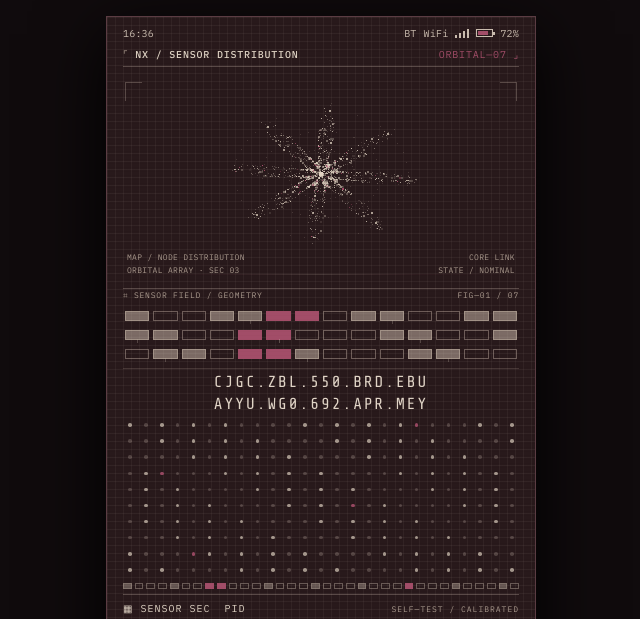
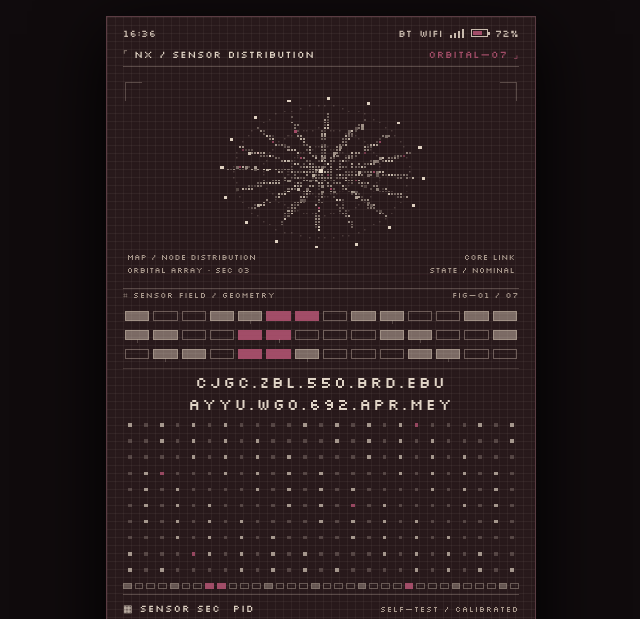
Before and after one commit to ashankchoudhury-ui/NEXUS-OS, a plain HTML site: page web/index.html in a window 1280 px wide. Shown: the top 619 px of the page, without its empty margins (319-959 px from the left). Drawn offline with nearby package versions, Linux system fonts and the light colour scheme.

Commit message:
Restore true pixel-art NEXUS aesthetic with bitmap typography and raster orbital glyph

```diff
--- a/web/index.html
+++ b/web/index.html
@@ -4,9 +4,9 @@
 <meta charset="utf-8"><meta name="viewport" content="width=device-width,initial-scale=1,viewport-fit=cover">
 <meta name="theme-color" content="#28191b"><title>N/X — NEXUS SENSOR ARRAY</title>
 <style>
-@import url('https://fonts.googleapis.com/css2?family=IBM+Plex+Mono:wght@400;500;600&family=Share+Tech+Mono&display=swap');
+@import url('https://fonts.googleapis.com/css2?family=Silkscreen:wght@400;700&display=swap');
 :root{--bg:#28191b;--ink:#ded2c3;--dim:#a9998d;--line:rgba(220,204,188,.27);--pink:#a24d68;--grid:rgba(220,204,188,.055)}
-*{box-sizing:border-box}html,body{margin:0;width:100%;height:100%;overflow:hidden;background:#100b0d;color:var(--ink);font-family:'IBM Plex Mono',monospace}body{display:flex;justify-content:center}
+*{box-sizing:border-box}html,body{margin:0;width:100%;height:100%;overflow:hidden;background:#100b0d;color:var(--ink);font-family:'Silkscreen',monospace}body{display:flex;justify-content:center}
 .screen{width:min(100vw,430px);height:100svh;min-height:560px;position:relative;overflow:hidden;background-color:var(--bg);background-image:linear-gradient(var(--grid) 1px,transparent 1px),linear-gradient(90deg,var(--grid) 1px,transparent 1px);background-size:8px 8px;padding:calc(env(safe-area-inset-top) + 7px) 16px calc(env(safe-area-inset-bottom) + 8px);display:flex;flex-direction:column;isolation:isolate}
 .screen:after{content:"";position:absolute;inset:0;pointer-events:none;z-index:10;opacity:.12;background:repeating-linear-gradient(0deg,transparent 0 3px,rgba(0,0,0,.22) 4px)}
 .status{height:18px;flex:none;display:flex;justify-content:space-between;align-items:center;font-size:10px;color:#c9bbae;letter-spacing:.02em}.status-right{display:flex;align-items:center;gap:7px}.signal{height:9px;display:inline-flex;align-items:end;gap:2px}.signal i{display:block;width:2px;background:#c9bbae}.signal i:nth-child(1){height:3px}.signal i:nth-child(2){height:5px}.signal i:nth-child(3){height:7px}.signal i:nth-child(4){height:9px}.battery{width:17px;height:8px;border:1px solid #c9bbae;padding:1px;position:relative}.battery:after{content:"";position:absolute;right:-3px;top:2px;width:2px;height:3px;background:#c9bbae}.battery b{display:block;width:72%;height:100%;background:var(--pink)}
@@ -14,12 +14,12 @@
 .art{height:clamp(170px,27vh,238px);flex:none;position:relative;margin-top:5px}#star{width:100%;height:100%;display:block;image-rendering:pixelated}.corner{position:absolute;top:10px;left:2px;width:17px;height:19px;border-top:1px solid var(--line);border-left:1px solid var(--line)}.corner.r{left:auto;right:2px;border-left:0;border-right:1px solid var(--line)}.artnote{position:absolute;left:4px;bottom:12px;font-size:8px;line-height:1.55;color:var(--dim);letter-spacing:.04em}.artnote.r{left:auto;right:4px;text-align:right}.artscan{position:absolute;left:2px;right:2px;top:-10%;height:1px;pointer-events:none;background:linear-gradient(90deg,transparent,rgba(162,77,104,.2),rgba(225,211,194,.55),rgba(162,77,104,.2),transparent);opacity:0;animation:quietScan 12s ease-in-out infinite}@keyframes quietScan{0%,6%{top:-4%;opacity:0}11%{opacity:.5}45%{opacity:.28}52%,100%{top:105%;opacity:0}}
 .artbase{height:13px;flex:none;border-top:1px solid var(--line);display:flex;align-items:center;justify-content:space-between;color:var(--dim);font-size:8px;letter-spacing:.1em}
 .channel-grid{height:68px;flex:none;display:grid;grid-template-columns:repeat(14,1fr);grid-template-rows:repeat(3,1fr);gap:4px;padding:7px 2px 6px;border-bottom:1px solid rgba(220,204,188,.16)}.channel-grid i{height:10px;align-self:center;border:1px solid rgba(220,204,188,.62);opacity:.62;position:relative}.channel-grid i.fill{background:rgba(220,204,188,.58);opacity:.8}.channel-grid i.hot{background:var(--pink);border-color:var(--pink);opacity:1}.channel-grid i:nth-child(5n):after{content:"";position:absolute;left:50%;top:100%;height:4px;border-left:1px solid rgba(220,204,188,.3)}
-.hex{height:48px;flex:none;display:flex;align-items:center;justify-content:center;text-align:center;font-family:'Share Tech Mono',monospace;font-size:16px;line-height:1.4;letter-spacing:.13em;color:#e1d5c7;white-space:nowrap}
-.dotfield{flex:1;min-height:60px;display:grid;grid-template-columns:repeat(25,1fr);grid-auto-rows:1fr;gap:4px;padding:2px 1px 7px;align-content:stretch;overflow:hidden}.dotfield i{width:3.5px;height:3.5px;border-radius:50%;background:#dfd1c1;opacity:.23;justify-self:center;align-self:center}.dotfield i.lit{opacity:.68}.dotfield i.hot{background:var(--pink);opacity:.9}
+.hex{height:48px;flex:none;display:flex;align-items:center;justify-content:center;text-align:center;font-family:'Silkscreen',monospace;font-size:16px;line-height:1.4;letter-spacing:.13em;color:#e1d5c7;white-space:nowrap}
+.dotfield{flex:1;min-height:60px;display:grid;grid-template-columns:repeat(25,1fr);grid-auto-rows:1fr;gap:4px;padding:2px 1px 7px;align-content:stretch;overflow:hidden}.dotfield i{width:3.5px;height:3.5px;border-radius:0;background:#dfd1c1;opacity:.23;justify-self:center;align-self:center}.dotfield i.lit{opacity:.68}.dotfield i.hot{background:var(--pink);opacity:.9}
 .data-divider{height:12px;flex:none;display:grid;grid-template-columns:repeat(34,1fr);gap:3px;border-bottom:1px solid var(--line)}.data-divider i{height:6px;border:1px solid rgba(220,204,188,.6);opacity:.6;align-self:start}.data-divider i.on{background:rgba(220,204,188,.55)}.data-divider i.pink{background:var(--pink);border-color:var(--pink);opacity:1}
 .sensor-head{height:27px;flex:none;display:flex;align-items:center;justify-content:space-between;font-size:10px;letter-spacing:.1em;color:var(--ink)}.sensor-head span:last-child{color:var(--dim);font-size:8px}
-.sensor-layout{height:124px;flex:none;display:grid;grid-template-columns:minmax(0,1fr) 82px;gap:10px}.sensor-rows{display:grid;grid-template-rows:repeat(4,1fr)}.sensor-row{display:grid;grid-template-columns:15px minmax(0,1fr) 38px;align-items:center;border-top:1px solid rgba(220,204,188,.17);font-size:10px;color:#c2b4a8}.sensor-row .letter{color:var(--pink)}.sensor-row .value{font-family:'Share Tech Mono',monospace;font-size:16px;text-align:right;color:var(--ink);letter-spacing:.08em}
-.glyphs{border-left:1px solid rgba(220,204,188,.2);display:flex;flex-direction:column;justify-content:center;align-items:center;gap:1px;color:var(--ink);font-family:'Share Tech Mono',monospace}.glyphs strong{font-size:46px;line-height:.85;font-weight:400;letter-spacing:-.08em}.glyphs small{font-size:6px;color:var(--dim);letter-spacing:.1em;margin-top:6px}
+.sensor-layout{height:124px;flex:none;display:grid;grid-template-columns:minmax(0,1fr) 82px;gap:10px}.sensor-rows{display:grid;grid-template-rows:repeat(4,1fr)}.sensor-row{display:grid;grid-template-columns:15px minmax(0,1fr) 38px;align-items:center;border-top:1px solid rgba(220,204,188,.17);font-size:10px;color:#c2b4a8}.sensor-row .letter{color:var(--pink)}.sensor-row .value{font-family:'Silkscreen',monospace;font-size:16px;text-align:right;color:var(--ink);letter-spacing:.08em}
+.glyphs{border-left:1px solid rgba(220,204,188,.2);display:flex;flex-direction:column;justify-content:center;align-items:center;gap:1px;color:var(--ink);font-family:'Silkscreen',monospace}.glyphs strong{font-size:46px;line-height:.85;font-weight:400;letter-spacing:-.08em}.glyphs small{font-size:6px;color:var(--dim);letter-spacing:.1em;margin-top:6px}
 .footer{height:19px;flex:none;border-top:1px solid var(--line);display:flex;align-items:center;justify-content:space-between;font-size:8px;letter-spacing:.06em;color:var(--dim)}.footer .state{color:var(--pink)}.home{width:62px;height:3px;background:#d7c9bc;border-radius:3px;opacity:.68;margin:7px auto 0;flex:none}
 @media(min-width:600px){.screen{height:min(900px,96svh);margin:2svh auto;border:1px solid #5b3c43;box-shadow:0 18px 65px #000}}
 @media(max-height:700px){.art{height:23vh}.sensor-layout{height:96px}.channel-grid{height:49px}.hex{height:34px}.dotfield{min-height:44px}}
@@ -40,17 +40,43 @@
 </div><div class="glyphs"><strong>/0</strong><strong>00</strong><small>PID / 07</small></div></div>
 <footer class="footer"><span>SELF-TEST · SENSORS CALIBRATED</span><span class="state">● N/X—03</span></footer><div class="home"></div></main>
 <script>
-const $=id=>document.getElementById(id);let seed=7013;function random(){seed=(seed*1664525+1013904223)>>>0;return seed/4294967296}
-const canvas=$('star'),ctx=canvas.getContext('2d');ctx.imageSmoothingEnabled=false;const W=390,H=235,cx=195,cy=111;const particles=[];
-function radiusAt(a){const lobes=Math.pow((1+Math.cos(8*a))/2,2.35);return 17+79*lobes}
-for(let i=0;i<1800;i++){const a=random()*Math.PI*2,rad=Math.sqrt(random())*radiusAt(a);particles.push({a,r:rad,sz:random()>.87?2:1,alpha:.25+random()*.65,pink:random()>.963,phase:random()*6.28})}
-const stars=Array.from({length:8},(_,i)=>({a:i*Math.PI/4,r:82+random()*5}));let rotation=0,last=0;
-function paint(t){if(document.hidden){requestAnimationFrame(paint);return}if(t-last<35){requestAnimationFrame(paint);return}last=t;rotation=t*.000018;ctx.clearRect(0,0,W,H);
-for(const rr of [33,58,86])for(let a=0;a<Math.PI*2;a+=.16){const x=cx+Math.cos(a+rotation*.15)*rr,y=cy+Math.sin(a+rotation*.15)*rr*.82;ctx.fillStyle='rgba(217,199,181,.17)';ctx.fillRect(Math.round(x),Math.round(y),1,1)}
-for(const p of particles){const a=p.a+rotation,r=p.r+Math.sin(t*.0007+p.phase)*.35,x=cx+Math.cos(a)*r,y=cy+Math.sin(a)*r*.82,flick=.65+.35*Math.sin(t*.001+p.phase);ctx.fillStyle=p.pink?'rgba(169,78,108,'+flick+')':'rgba(224,211,194,'+(p.alpha*flick)+')';ctx.fillRect(Math.round(x/p.sz)*p.sz,Math.round(y/p.sz)*p.sz,p.sz,p.sz)}
-for(const p of stars){const a=p.a+rotation,x=cx+Math.cos(a)*p.r,y=cy+Math.sin(a)*p.r*.82;ctx.fillStyle='rgba(222,208,190,.75)';ctx.fillRect(Math.round(x),Math.round(y),2,2)}
-ctx.fillStyle='#e3d5c4';ctx.fillRect(cx-2,cy-2,4,4);requestAnimationFrame(paint)}
-if(!matchMedia('(prefers-reduced-motion: reduce)').matches)requestAnimationFrame(paint);else{for(const p of particles){const x=cx+Math.cos(p.a)*p.r,y=cy+Math.sin(p.a)*p.r*.82;ctx.fillStyle=p.pink?'#a94e6c':'rgba(224,211,194,'+p.alpha+')';ctx.fillRect(Math.round(x),Math.round(y),p.sz,p.sz)}ctx.fillStyle='#e3d5c4';ctx.fillRect(cx-2,cy-2,4,4)}
+const $=id=>document.getElementById(id);
+let seed=7013;function random(){seed=(seed*1664525+1013904223)>>>0;return seed/4294967296}
+const canvas=$('star'),ctx=canvas.getContext('2d');ctx.imageSmoothingEnabled=false;
+const W=390,H=235,cx=195,cy=108,unit=3;
+const pixels=[];
+function edge(a){const k=(a/(Math.PI*2)*16)%1;const spike=Math.pow((1+Math.cos(k*Math.PI*2))/2,2.6);return 13+83*spike}
+for(let y=-95;y<=95;y+=unit){for(let x=-95;x<=95;x+=unit){
+ const a=Math.atan2(y/.82,x),r=Math.hypot(x,y/.82);
+ if(r<edge(a)&&random()>.24){pixels.push({x,y,pink:random()>.975,alpha:.28+random()*.66,phase:random()*6.28,size:random()>.91?3:2})}
+}}
+const orbit=Array.from({length:16},(_,i)=>({a:i*Math.PI/8,r:edge(i*Math.PI/8)+4}));
+let last=0,turn=0;
+function render(t){
+ if(document.hidden){requestAnimationFrame(render);return}
+ if(t-last<50){requestAnimationFrame(render);return}last=t;turn=t*.000012;
+ ctx.clearRect(0,0,W,H);
+ // dotted orbital guide rings, deliberately pixel-stepped
+ for(const rr of [32,57,87])for(let a=0;a<Math.PI*2;a+=.095){
+  const x=Math.round((cx+Math.cos(a+turn*.12)*rr)/unit)*unit;
+  const y=Math.round((cy+Math.sin(a+turn*.12)*rr*.82)/unit)*unit;
+  ctx.fillStyle='rgba(221,207,190,.19)';ctx.fillRect(x,y,1.5,1.5);
+ }
+ // crisp square-pixel rosette
+ for(const p of pixels){
+  const a=Math.atan2(p.y,p.x)+turn,r=Math.hypot(p.x,p.y);
+  const x=Math.round((cx+Math.cos(a)*r)/unit)*unit;
+  const y=Math.round((cy+Math.sin(a)*r*.82)/unit)*unit;
+  const pulse=.78+.22*Math.sin(t*.0008+p.phase);
+  ctx.fillStyle=p.pink?'rgba(169,78,108,'+pulse+')':'rgba(224,211,194,'+(p.alpha*pulse)+')';
+  ctx.fillRect(x,y,p.size,p.size);
+ }
+ for(const p of orbit){const a=p.a+turn,x=Math.round((cx+Math.cos(a)*p.r)/unit)*unit,y=Math.round((cy+Math.sin(a)*p.r*.82)/unit)*unit;ctx.fillStyle='#dfd1c1';ctx.fillRect(x,y,3,3)}
+ ctx.fillStyle='#eadccc';ctx.fillRect(cx-2,cy-2,4,4);
+ requestAnimationFrame(render)
+}
+if(!matchMedia('(prefers-reduced-motion: reduce)').matches)requestAnimationFrame(render);
+else{for(const p of pixels){ctx.fillStyle=p.pink?'#a94e6c':'rgba(224,211,194,'+p.alpha+')';ctx.fillRect(cx+p.x,cy+p.y,2,2)}ctx.fillStyle='#eadccc';ctx.fillRect(cx-2,cy-2,4,4)}
 const channels=$('channels');for(let i=0;i<42;i++){const e=document.createElement('i');if((i*7+Math.floor(i/14)*3)%9<4)e.className='fill';if([5,6,18,19,32,33].includes(i))e.className='hot';channels.append(e)}
 const dots=$('dots');for(let i=0;i<250;i++){const e=document.createElement('i');if((i*17+Math.floor(i/25)*3)%11<4)e.className='lit';if([18,77,139,204].includes(i))e.className='hot';dots.append(e)}
 const divider=$('divider');for(let i=0;i<34;i++){const e=document.createElement('i');if(i%4===0)e.className='on';if([7,8,24].includes(i))e.className='pink';divider.append(e)}
```
